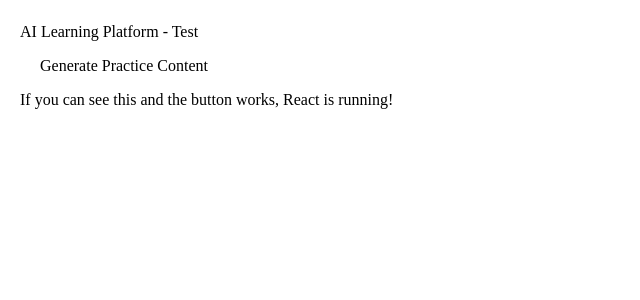
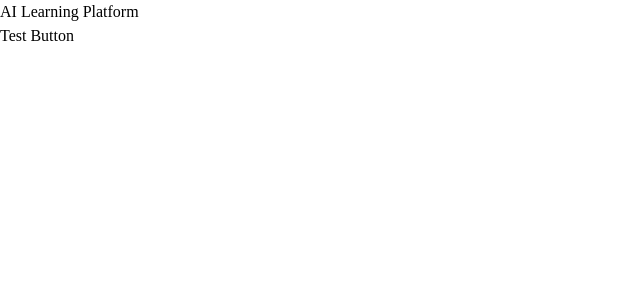
Before and after one commit to Reimc85/ai-learning-platform, a React (Create React App) app in the folder frontend/: page / in a window 1280 px wide. Shown: the top 300 px of the page, without its empty margins (0-640 px from the left). Built offline with nearby package versions, Linux system fonts and the light colour scheme.

Commit message:
Update App.jsx

```diff
--- a/frontend/src/App.jsx
+++ b/frontend/src/App.jsx
@@ -1,39 +1,16 @@
 import React from 'react';
 
 function App() {
-  const handleClick = async () => {
-    console.log('🚀 Generate button clicked!');
-    alert('Button is working! React is running!');
-
-    try {
-      const response = await fetch('/api/learners/1/generate-content', {
-        method: 'POST',
-        headers: { 'Content-Type': 'application/json' },
-        body: JSON.stringify({
-          concept: 'Content Marketing',
-          content_type: 'lesson'
-        })
-      });
-
-      if (response.ok) {
-        const content = await response.json();
-        alert('✅ Generated: ' + content.concept);
-        console.log('Generated content:', content);
-      } else {
-        throw new Error('HTTP ' + response.status);
-      }
-    } catch (error) {
-      alert('❌ Error: ' + error.message);
-    }
+  const handleClick = () => {
+    alert('Button clicked! React is working!');
   };
 
   return (
-    <div style={{ padding: '20px' }}>
-      <h1>AI Learning Platform - Test</h1>
-      <button onClick={handleClick} style={{ padding: '10px 20px', fontSize: '16px' }}>
-        Generate Practice Content
+    <div>
+      <h1>AI Learning Platform</h1>
+      <button onClick={handleClick}>
+        Test Button
       </button>
-      <p>If you can see this and the button works, React is running!</p>
     </div>
   );
 }
```
